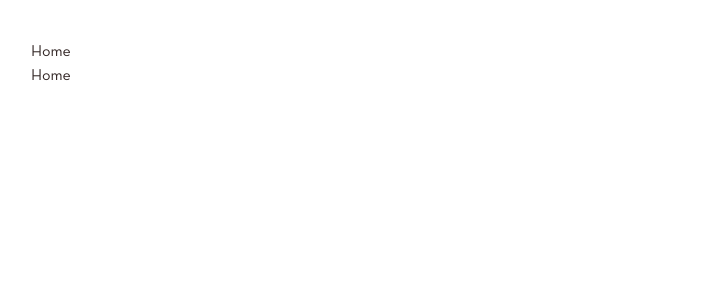
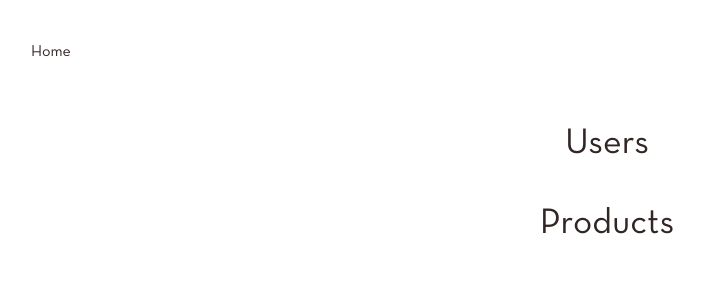
Before and after one commit to AhmadAboElzahab/AStudio-Frontend-Task, a React (Vite) app: page / in a window 1280 px wide. Shown: the top 300 px of the page, without its empty margins (33-737 px from the left). Built offline with nearby package versions, Linux system fonts and the light colour scheme.

Commit message:
add home links

```diff
--- a/src/pages/Home.tsx
+++ b/src/pages/Home.tsx
@@ -1,4 +1,14 @@
+import { Link } from 'react-router-dom';
 
 export default function Home() {
-  return <div>Home</div>;
+  return (
+    <div className='text-4xl flex flex-col justify-center items-center h-60  '>
+      <Link to='/users' className='hover:bg-yellow p-5 rounded'>
+        Users
+      </Link>
+      <Link to='/products' className='hover:bg-yellow p-5 rounded'>
+        Products
+      </Link>
+    </div>
+  );
 }
```
